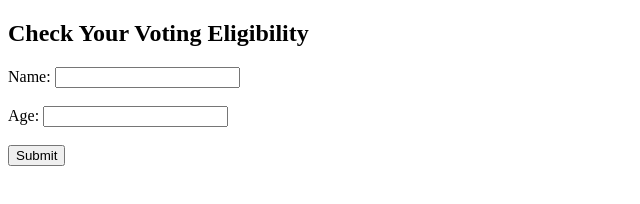
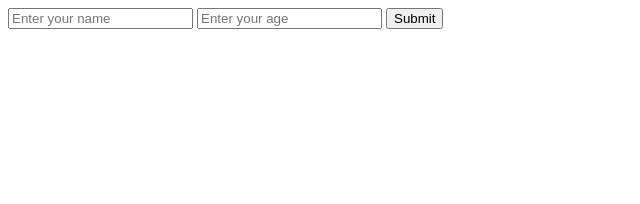
Before and after one commit to acciojob/promises-and-chains-Aman017, a website: page main.html in a window 1280 px wide. Shown: the whole page, without its empty margins (0-640 px from the left). Drawn offline with Linux system fonts and the light colour scheme.

Commit message:
created a submission

```diff
--- a/main.html
+++ b/main.html
@@ -1,22 +1,15 @@
 <!DOCTYPE html>
-
 <html>
   <head>
     <link rel="stylesheet" href="styles.css" />
   </head>
 
   <body>
-    <!-- write the body here -->
-	   <h2>Check Your Voting Eligibility</h2>
-  <form id="voteForm">
-    <label for="name">Name:</label>
-    <input type="text" id="name" /><br><br>
-
-    <label for="age">Age:</label>
-    <input type="number" id="age" /><br><br>
-
-    <button type="submit" id="btn">Submit</button>
-  </form>
+    <form id="voteForm">
+      <input type="text" id="name" placeholder="Enter your name" required />
+      <input type="number" id="age" placeholder="Enter your age" required />
+      <button type="submit" id="btn">Submit</button>
+    </form>
 
     <script type="text/javascript" src="./script.js"></script>
   </body>
```
